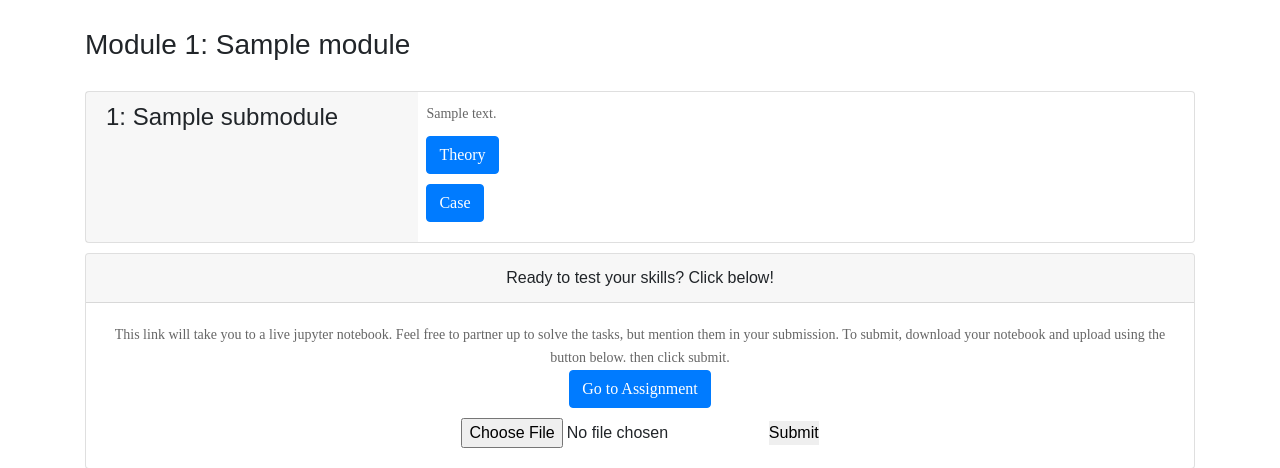
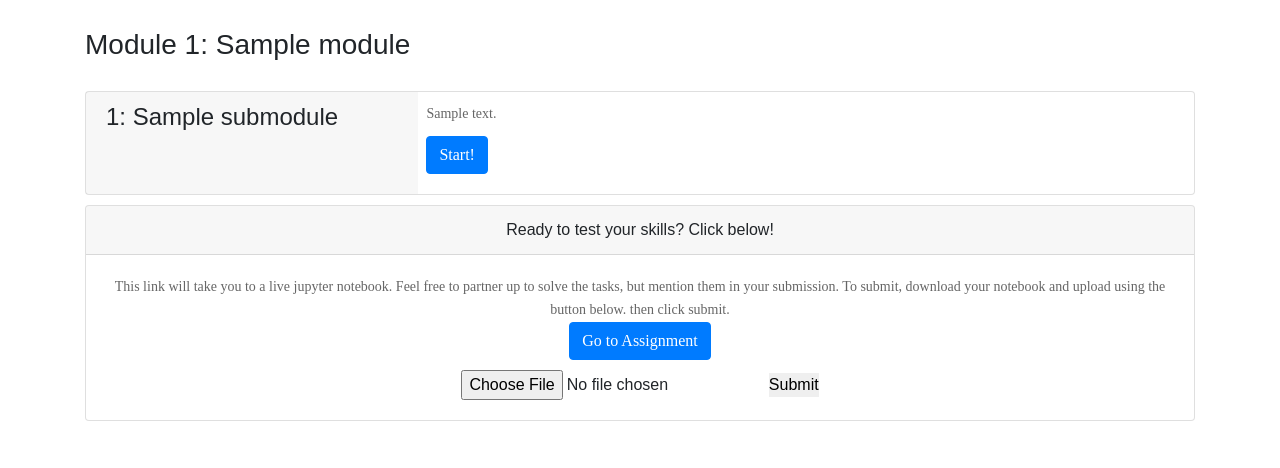
Before and after one commit to kkalucha/LionBase-Online-Portal, a Flask app: template templates/module.jinja2 in a window 1280 px wide. Shown: the part 56-524 px from the top of the page. Run offline with Flask 2, Linux system fonts and the light colour scheme; the template is opened without the code that fills it: most values are stand-ins (such as "Sample title", 1, 10 or a date in 2020); some libraries are stand-ins or nearby versions; some web fonts are replaced.

Commit message:
Fixed bug

```diff
--- a/templates/module.jinja2
+++ b/templates/module.jinja2
@@ -47,10 +47,7 @@
     <div class="text-container card-block px-2">
         <p class="card-text" style="font: 14pt">{{submodule['description']}}</p>
 		<div class="margin-md-v">
-            <a href="/modules/{{module['number']}}/{{submodule['number']}}/theory" class="btn btn-primary {{'disabled' if submodule['locked']}}">Theory</a>
-        </div>
-        <div class="margin-md-v">
-            <a href="/modules/{{module['number']}}/{{submodule['number']}}/case" class="btn btn-primary {{'disabled' if submodule['locked']}}">Case</a>
+            <a href="/modules/{{module['number']}}/{{submodule['number']}}/1" class="btn btn-primary {{'disabled' if submodule['locked']}}">Start!</a>
         </div>
     </div>
     {{"<div class='locked-overlay'><i class='fas fa-lock'></i></div>" if submodule['locked']}}
```
